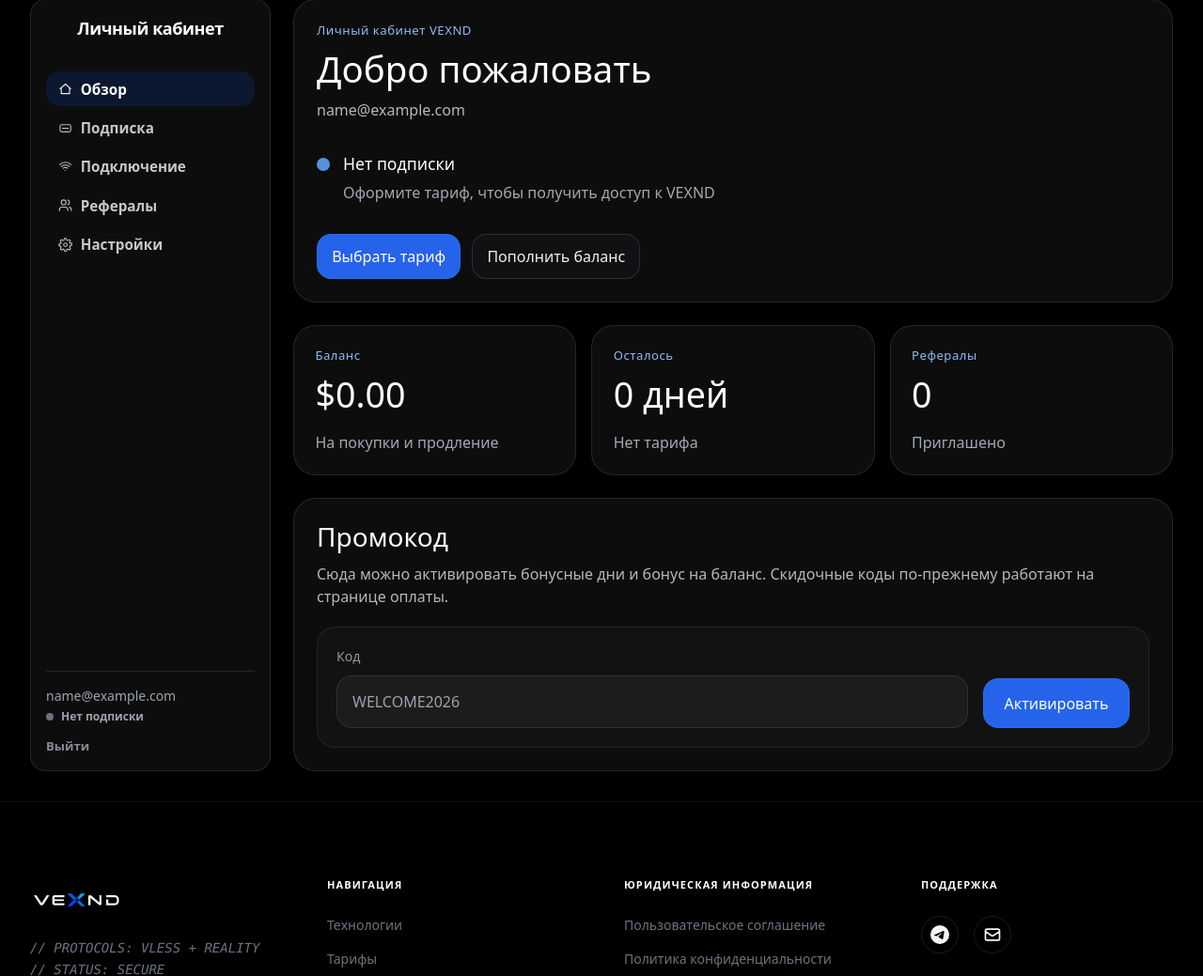
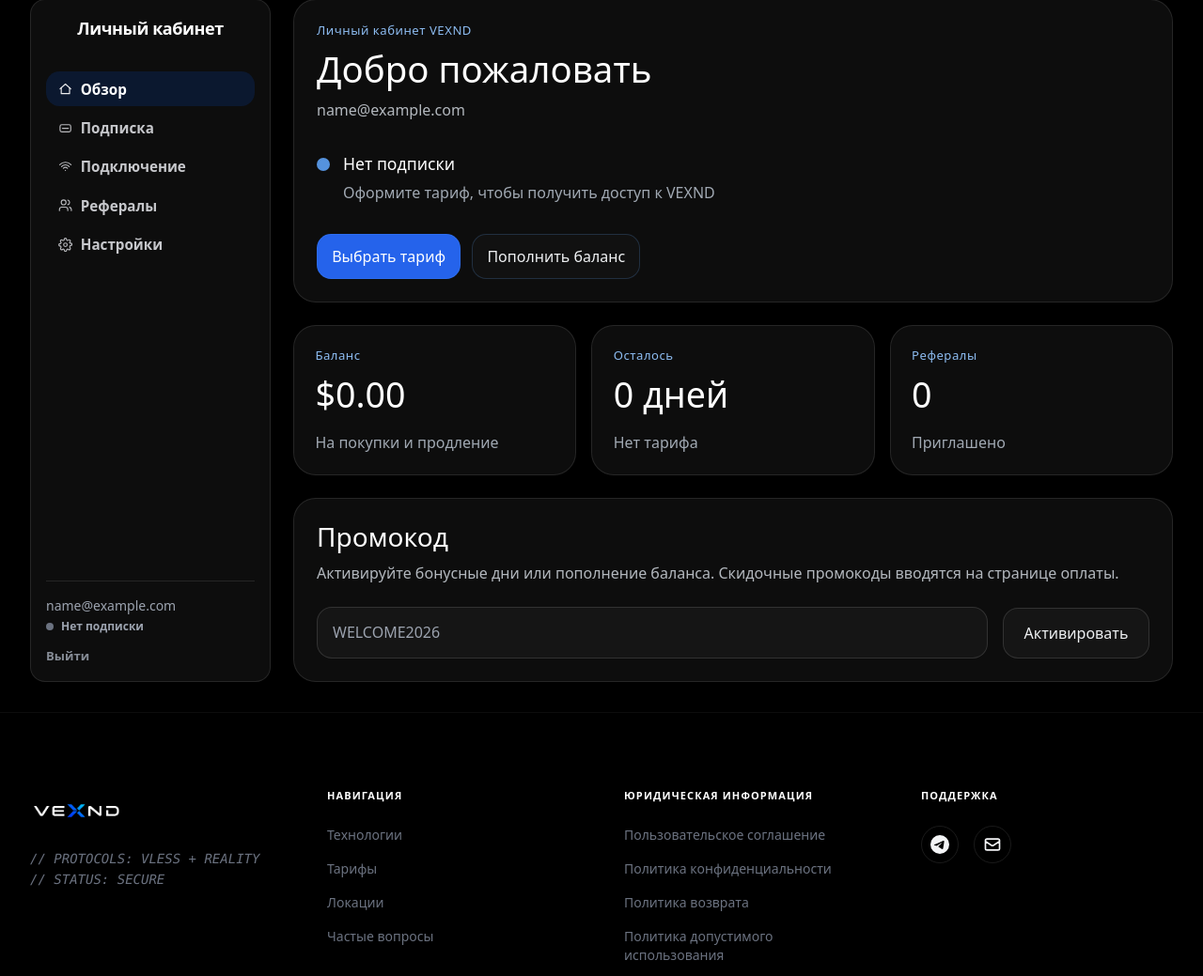
Before and after one commit to DenisGalkin/vexnd, a Flask app: page /dashboard in a window 1280 px wide. Shown: the part 97-1136 px from the top of the page at 94% size. Run offline with Flask 3, Linux system fonts and the light colour scheme; the visitor is signed in with stand-in values (Sample User, id 1); data comes from the database, SQL or seed files in the repository; data that the repository does not hold is empty; some libraries are stand-ins or nearby versions.

Commit message:
Updated promo codes block

```diff
--- a/app/core/i18n.py
+++ b/app/core/i18n.py
@@ -3562,6 +3562,7 @@ translations['ru'].update({key: key for key in (
     'Список активных сессий веб‑панели.',
     'Способ восстановления выбирается автоматически: сначала email, если он привязан, иначе Telegram.',
     'Способ восстановления не настроен',
+    'Скидочные промокоды вводятся на странице оплаты.',
     'Срок действия, доступ и данные для подключения',
     'Ссылка подписки',
     'Ссылка подписки и QR-код появятся после активации тарифа.',
@@ -3569,7 +3570,7 @@ translations['ru'].update({key: key for key in (
     'Ссылка скопирована',
     'Статус',
     'Структурируйте доступ к аккаунту: контакт для входа, связанный Telegram и пароль для защиты учётной записи.',
-    'Сюда можно активировать бонусные дни и бонус на баланс. Скидочные коды по-прежнему работают на странице оплаты.',
+    'Активируйте бонусные дни или пополнение баланса. Скидочные промокоды вводятся на странице оплаты.',
     'Текущая сессия',
     'Текущее устройство',
     'Текущий пароль',
@@ -3692,7 +3693,7 @@ translations['en'].update({
     'Ссылка подписки и QR-код появятся после активации тарифа.': 'The subscription link and QR code will appear after the plan is activated.',
     'Ссылка подписки и QR-код появятся после продления активного тарифа.': 'The subscription link and QR code will appear after the active plan is renewed.',
     'Ссылка скопирована': 'Link copied',
-    'Сюда можно активировать бонусные дни и бонус на баланс. Скидочные коды по-прежнему работают на странице оплаты.': 'You can activate bonus days and balance credit here. Discount codes still work on the payment page.',
+    'Активируйте бонусные дни или пополнение баланса. Скидочные промокоды вводятся на странице оплаты.': 'Activate bonus days or balance top-up here. Discount promo codes are entered on the payment page.',
     'Текущее устройство': 'Current device',
     'Трафик': 'Traffic',
     'Управление тарифом': 'Plan management',
--- a/app/ui/static/css/styles.css
+++ b/app/ui/static/css/styles.css
@@ -2113,12 +2113,19 @@ a:focus-visible, button:focus-visible, input:focus-visible, select:focus-visible
     gap: .75rem;
 }
 
+.promo-block__header {
+    display: flex;
+    flex-direction: column;
+    gap: .55rem;
+}
+
+.promo-block__title,
+.promo-block__meta {
+    margin-top: 0;
+}
+
 .promo-form {
-    margin-top: 1.25rem;
-    padding: 1.25rem;
-    border-radius: 1.25rem;
-    background: rgba(255,255,255,.025);
-    border: 1px solid rgba(255,255,255,.08);
+    margin-top: 1.5rem;
 }
 
 .promo-form__row {
@@ -2131,23 +2138,19 @@ a:focus-visible, button:focus-visible, input:focus-visible, select:focus-visible
 .promo-form__field {
     display: flex;
     flex-direction: column;
-    gap: .6rem;
     min-width: 0;
-}
-
-.promo-form__label {
-    font-size: .88rem;
-    color: rgba(156,163,175,.92);
 }
 
 .promo-form__field input {
     width: 100%;
     min-height: 3.35rem;
     border-radius: 1rem;
-    border: 1px solid rgba(255,255,255,.09);
-    background: rgba(255,255,255,.045);
+    border: 1px solid rgba(255,255,255,.12);
+    background: rgba(255,255,255,.035);
     padding: .95rem 1rem;
     color: #fff;
+    font-size: 1rem;
+    line-height: 1.4;
     outline: none;
     transition: border-color .18s ease, background-color .18s ease;
 }
@@ -2167,6 +2170,16 @@ a:focus-visible, button:focus-visible, input:focus-visible, select:focus-visible
     padding: 0 1.35rem;
     border-radius: 1rem;
     white-space: nowrap;
+    border-color: rgba(255,255,255,.12);
+    background: rgba(255,255,255,.035);
+    color: rgba(248,250,252,.96);
+}
+
+.promo-form__submit:hover {
+    background: rgba(255,255,255,.055);
+    border-color: rgba(255,255,255,.16);
+    color: #fff;
+    transform: none;
 }
 
 .subscription-shell {
--- a/app/ui/templates/dashboard/_overview_tab.html
+++ b/app/ui/templates/dashboard/_overview_tab.html
@@ -51,13 +51,14 @@
   </section>
 
   <section class="overview-panel glass-effect">
-    <h3 class="overview-panel__section-title">{{ _('Промокод') }}</h3>
-    <p class="overview-panel__meta">{{ _('Сюда можно активировать бонусные дни и бонус на баланс. Скидочные коды по-прежнему работают на странице оплаты.') }}</p>
+    <div class="promo-block__header">
+      <h3 class="overview-panel__section-title promo-block__title">{{ _('Промокод') }}</h3>
+      <p class="overview-panel__meta promo-block__meta">{{ _('Активируйте бонусные дни или пополнение баланса. Скидочные промокоды вводятся на странице оплаты.') }}</p>
+    </div>
     <form method="POST" action="{{ url_for('redeem_promo') }}" class="promo-form">
       <input type="hidden" name="csrf_token" value="{{ csrf_token() }}">
       <div class="promo-form__row">
         <label class="promo-form__field">
-          <span class="promo-form__label">{{ _('Код') }}</span>
           <input type="text" name="promo_code" placeholder="WELCOME2026" autocomplete="off" required>
         </label>
         <div class="promo-form__action">
```
